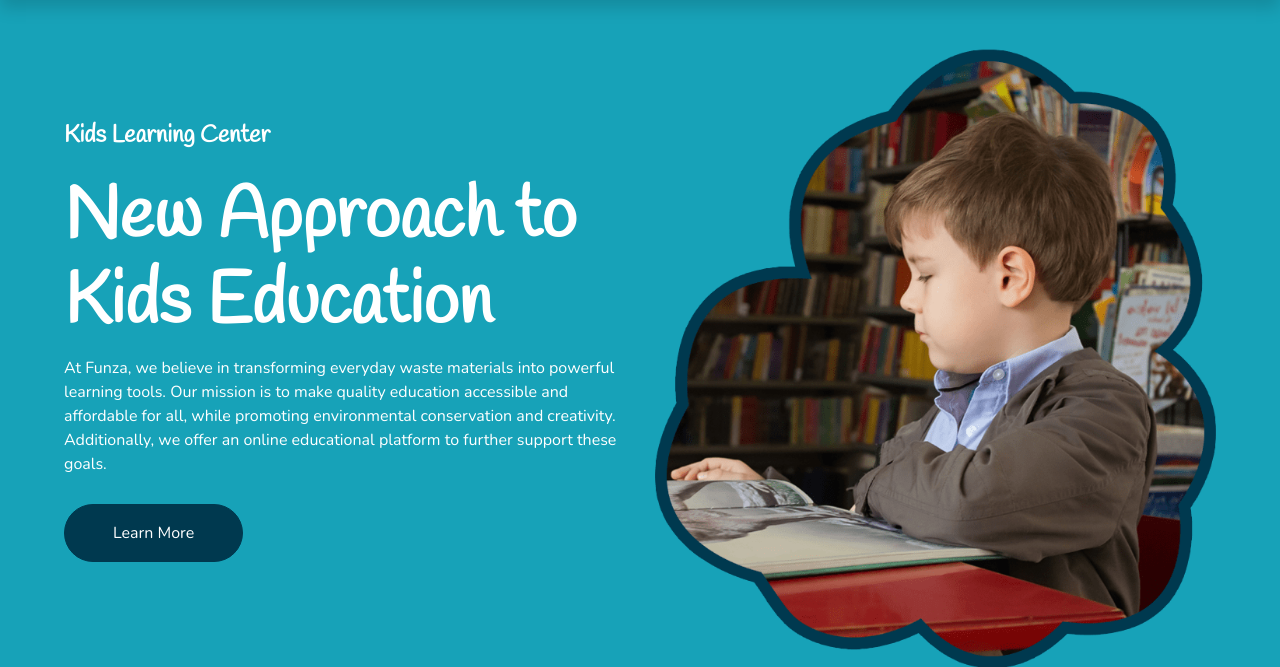
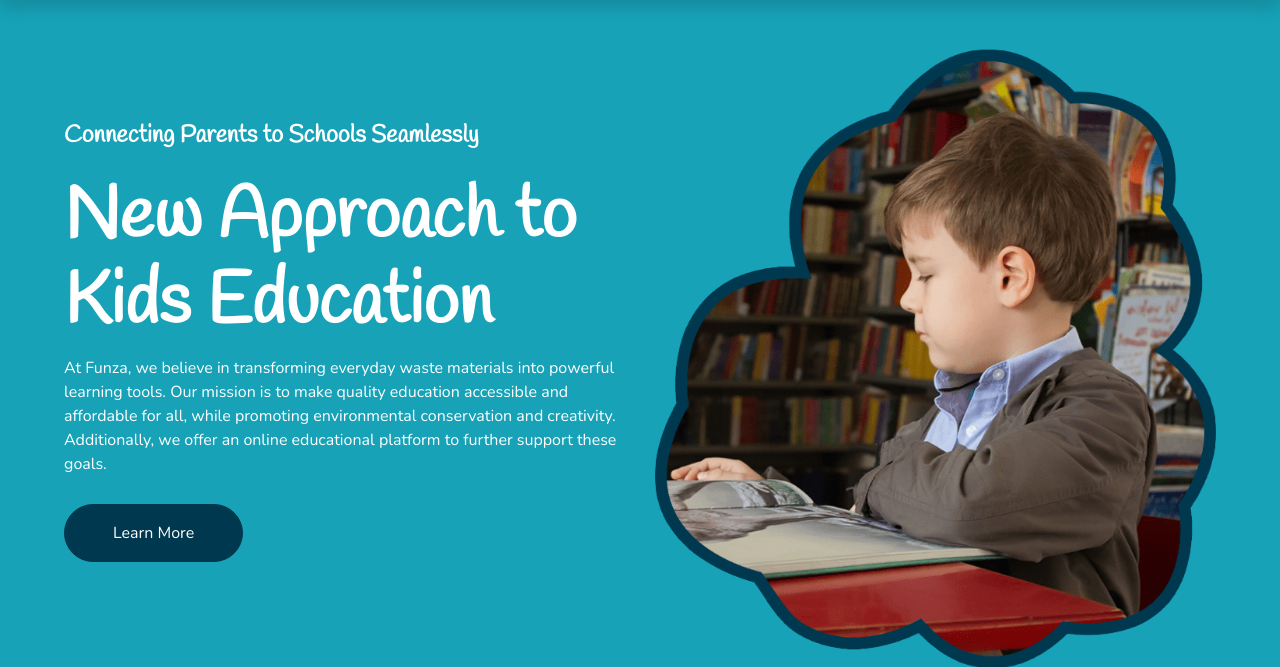
Before and after one commit to sos-robin/Mafunzo, a Django app: page / in a window 1280 px wide. Shown: the part 130-797 px from the top of the page. Run offline with Django 5.2, Linux system fonts and the light colour scheme; some libraries are stand-ins or nearby versions.

Commit message:
Update index.html

```diff
--- a/Funza/templates/Funza/index.html
+++ b/Funza/templates/Funza/index.html
@@ -15,7 +15,7 @@ Funza - Home
       <div class="row align-items-center px-3">
         <div class="col-lg-6 text-center text-lg-left">
           <p></p>
-          <h4 class="text-white mb-4 mt-5 mt-lg-0">Kids Learning Center</h4>
+          <h4 class="text-white mb-4 mt-5 mt-lg-0">Connecting Parents to Schools Seamlessly</h4>
           <h1 class="display-3 font-weight-bold text-white">
             New Approach to Kids Education
           </h1>
```
